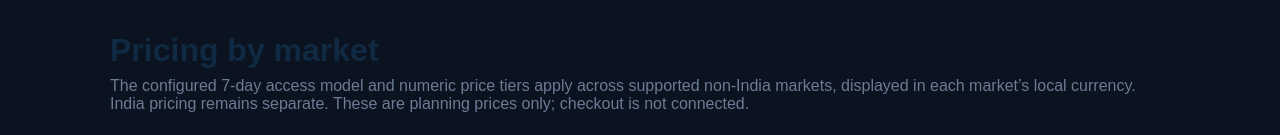
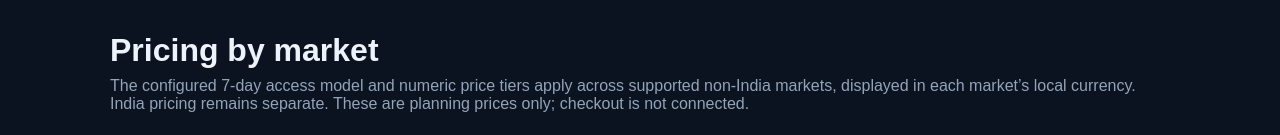
Before and after one commit to Post2Drive/post2drive-app, a Next.js app: page /pricing in a window 1280 px wide. Shown: the top 135 px of the page. Built offline with nearby package versions, Linux system fonts and the light colour scheme; no server answers.

Commit message:
Bring pricing page typography into the shared theme

```diff
--- a/app/pricing/page.tsx
+++ b/app/pricing/page.tsx
@@ -14,7 +14,7 @@ export default function PricingPage() {
           style={{
             margin: 0,
             fontSize: 32,
-            color: "#102A43",
+            color: "var(--color-primary)",
           }}
         >
           Pricing by market
@@ -23,7 +23,7 @@ export default function PricingPage() {
         <p
           style={{
             margin: "8px 0 0",
-            color: "#6B7C93",
+            color: "var(--color-muted)",
           }}
         >
           The configured 7-day access model and numeric price tiers apply across supported non-India markets, displayed in each market’s local currency. India pricing remains separate. These are planning prices only; checkout is not connected.
```
